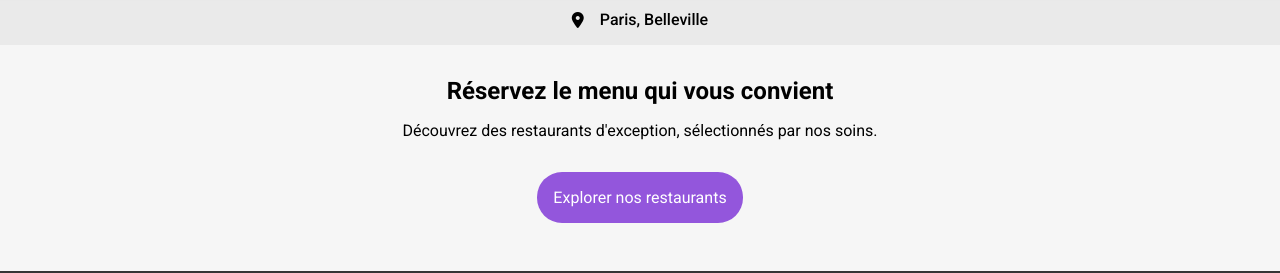
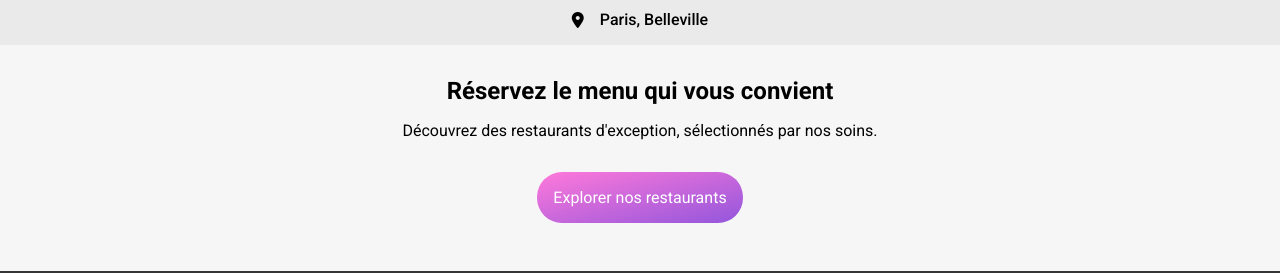
Before and after one commit to Prolias/SebastienThuin_3_08072021, a website: page index.html in a window 1280 px wide. Shown: the part 72-345 px from the top of the page. Drawn offline with Linux system fonts and the light colour scheme; a web font is replaced by a local one.

Commit message:
Ajout gradient sur le bouton

```diff
--- a/sass/components/_btn.scss
+++ b/sass/components/_btn.scss
@@ -1,5 +1,5 @@
 .btn {
-  background-color: $primary-color;
+  background-image: linear-gradient(to bottom right, $secondary-color, $primary-color);
   color: $white;
   padding: 1em;
   border-radius: 25px;
```
Also changed, not shown: public/css/style.css.
